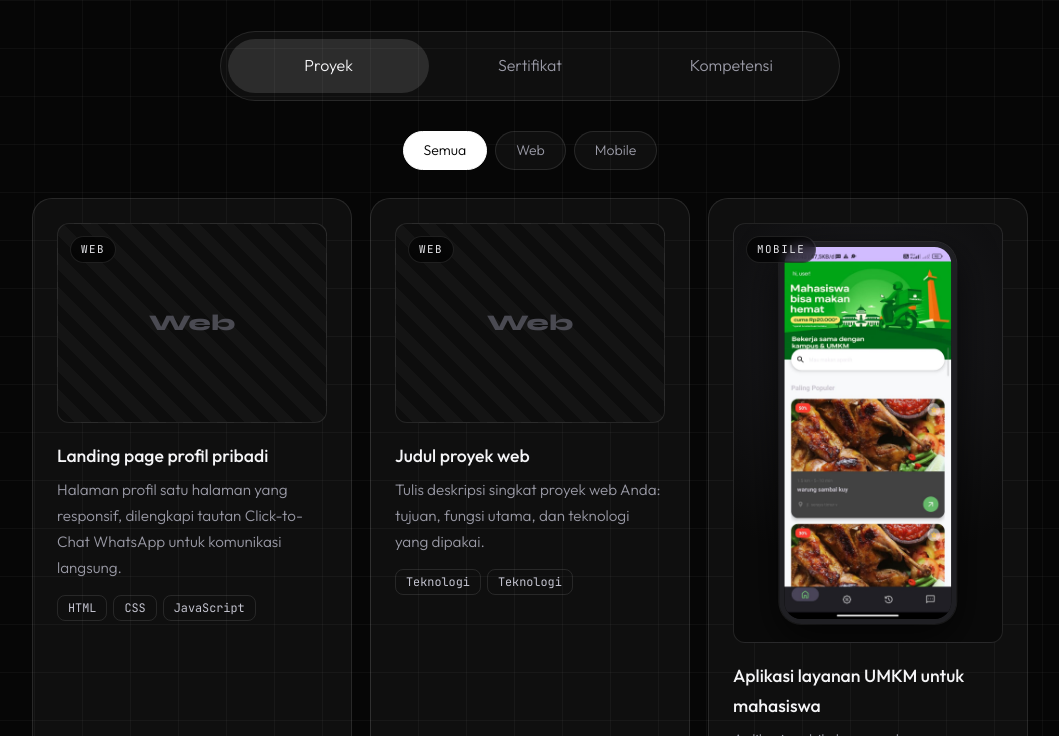
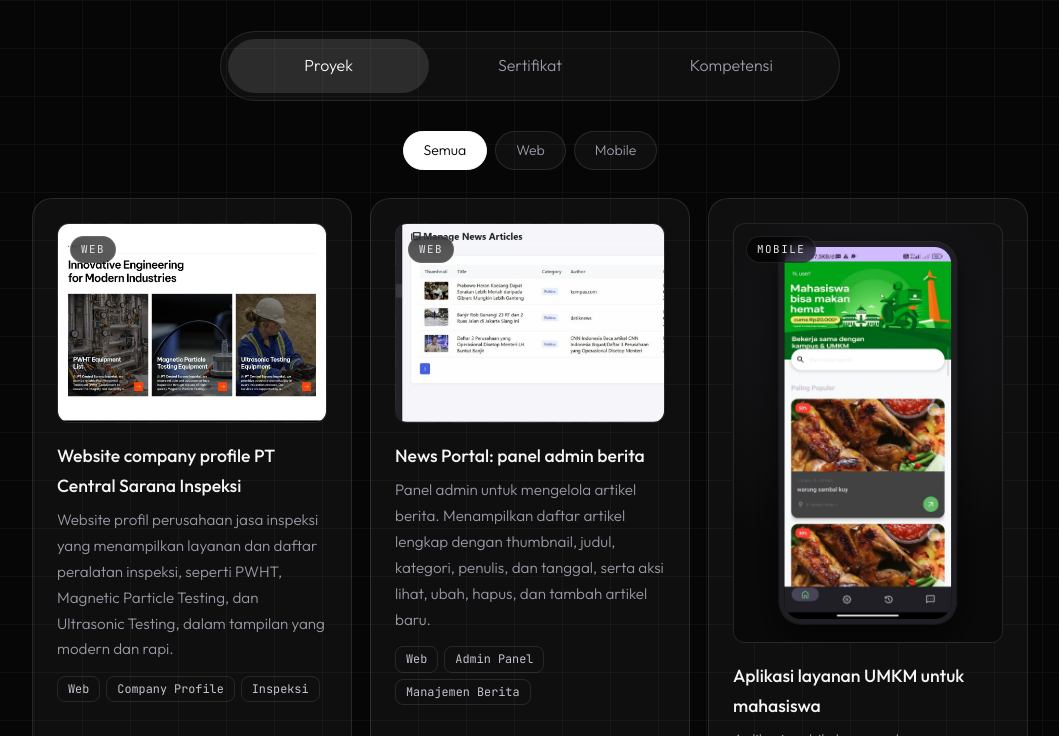
Before and after one commit to Achdan37/landing-page, a plain HTML site: page index.html in a window 1280 px wide. Shown: the part 2064-2800 px from the top of the page, without its empty margins (110-1169 px from the left). Drawn offline with Linux system fonts and the light colour scheme.

Commit message:
Update portofolio lengkap

```diff
--- a/index.html
+++ b/index.html
@@ -66,7 +66,7 @@ h2{font-size:clamp(1.9rem,5vw,3rem);margin:0 0 10px}
 .clip{width:30px;height:16px;background:#17171a;border:1px solid #2f2f33;border-radius:3px;margin-top:-1px}
 .idcard{width:230px;padding:12px;background:#ececef;border-radius:16px;box-shadow:0 24px 60px rgba(0,0,0,.6),0 0 60px rgba(255,255,255,.06)}
 .idphoto{position:relative;width:100%;aspect-ratio:4/5;border-radius:6px;background:linear-gradient(135deg,#2a2a2a,#0a0a0a);display:flex;align-items:center;justify-content:center;font-family:var(--display);font-weight:800;font-size:3rem;color:#fff;overflow:hidden}
-.idphoto img{position:absolute;inset:0;width:100%;height:100%;object-fit:cover;filter:grayscale(1) contrast(1.05)}
+.idphoto img{position:absolute;inset:0;width:100%;height:100%;object-fit:cover}
 
 /* Tombol & kartu kaca */
 .btns{display:flex;flex-wrap:wrap;gap:12px}
@@ -242,11 +242,11 @@ section{padding:60px 0}}
   <div class="panel on" id="p1">
     <div class="filter" id="flt"><button class="on" data-k="all">Semua</button><button data-k="web">Web</button><button data-k="mobile">Mobile</button></div>
 
-    <!-- PROYEK WEB 1: gambar = proyek-web-1.jpg (tangkapan layar landscape) -->
-    <article class="glass card" data-k="web"><div class="thumb"><span class="kind">Web</span><em>Web</em><img src="proyek-web-1.jpg" alt="Tampilan landing page profil pribadi" onerror="this.remove()"></div><h3>Landing page profil pribadi</h3><p>Halaman profil satu halaman yang responsif, dilengkapi tautan Click-to-Chat WhatsApp untuk komunikasi langsung.</p><div class="tags"><span>HTML</span><span>CSS</span><span>JavaScript</span></div></article>
+    <!-- PROYEK WEB 1: gambar = proyek-web-1.jpg -->
+    <article class="glass card" data-k="web"><div class="thumb"><span class="kind">Web</span><em>Web</em><img src="proyek-web-1.jpg" alt="Tampilan website company profile PT Central Sarana Inspeksi" onerror="this.remove()"></div><h3>Website company profile PT Central Sarana Inspeksi</h3><p>Website profil perusahaan jasa inspeksi yang menampilkan layanan dan daftar peralatan inspeksi, seperti PWHT, Magnetic Particle Testing, dan Ultrasonic Testing, dalam tampilan yang modern dan rapi.</p><div class="tags"><span>Web</span><span>Company Profile</span><span>Inspeksi</span></div></article>
 
-    <!-- PROYEK WEB 2: gambar = proyek-web-2.jpg. Ganti judul, deskripsi, dan tag -->
-    <article class="glass card" data-k="web"><div class="thumb"><span class="kind">Web</span><em>Web</em><img src="proyek-web-2.jpg" alt="Tampilan proyek web kedua" onerror="this.remove()"></div><h3>Judul proyek web</h3><p>Tulis deskripsi singkat proyek web Anda: tujuan, fungsi utama, dan teknologi yang dipakai.</p><div class="tags"><span>Teknologi</span><span>Teknologi</span></div></article>
+    <!-- PROYEK WEB 2: gambar = proyek-web-2.jpg -->
+    <article class="glass card" data-k="web"><div class="thumb"><span class="kind">Web</span><em>Web</em><img src="proyek-web-2.jpg" alt="Tampilan panel admin News Portal" onerror="this.remove()"></div><h3>News Portal: panel admin berita</h3><p>Panel admin untuk mengelola artikel berita. Menampilkan daftar artikel lengkap dengan thumbnail, judul, kategori, penulis, dan tanggal, serta aksi lihat, ubah, hapus, dan tambah artikel baru.</p><div class="tags"><span>Web</span><span>Admin Panel</span><span>Manajemen Berita</span></div></article>
 
     <!-- PROYEK MOBILE 1: gambar = proyek-mobile-1.jpg (tangkapan layar HP, potret) -->
     <article class="glass card" data-k="mobile"><div class="thumb mobile"><span class="kind">Mobile</span><em>Mobile</em><img src="proyek-mobile-1.jpg" alt="Tampilan aplikasi mobile pertama" onerror="this.remove()"></div><h3>Aplikasi layanan UMKM untuk mahasiswa</h3><p>Aplikasi mobile bergaya layanan on-demand seperti Gojek yang dikhususkan untuk UMKM di lingkungan mahasiswa. Mempertemukan mahasiswa dengan produk dan layanan UMKM sekitar kampus dalam satu aplikasi.</p><div class="tags"><span>Mobile</span><span>UMKM</span><span>Mahasiswa</span></div></article>
```
Also changed, not shown: proyek-web-1.jpg (added), proyek-web-2.jpg (added).
